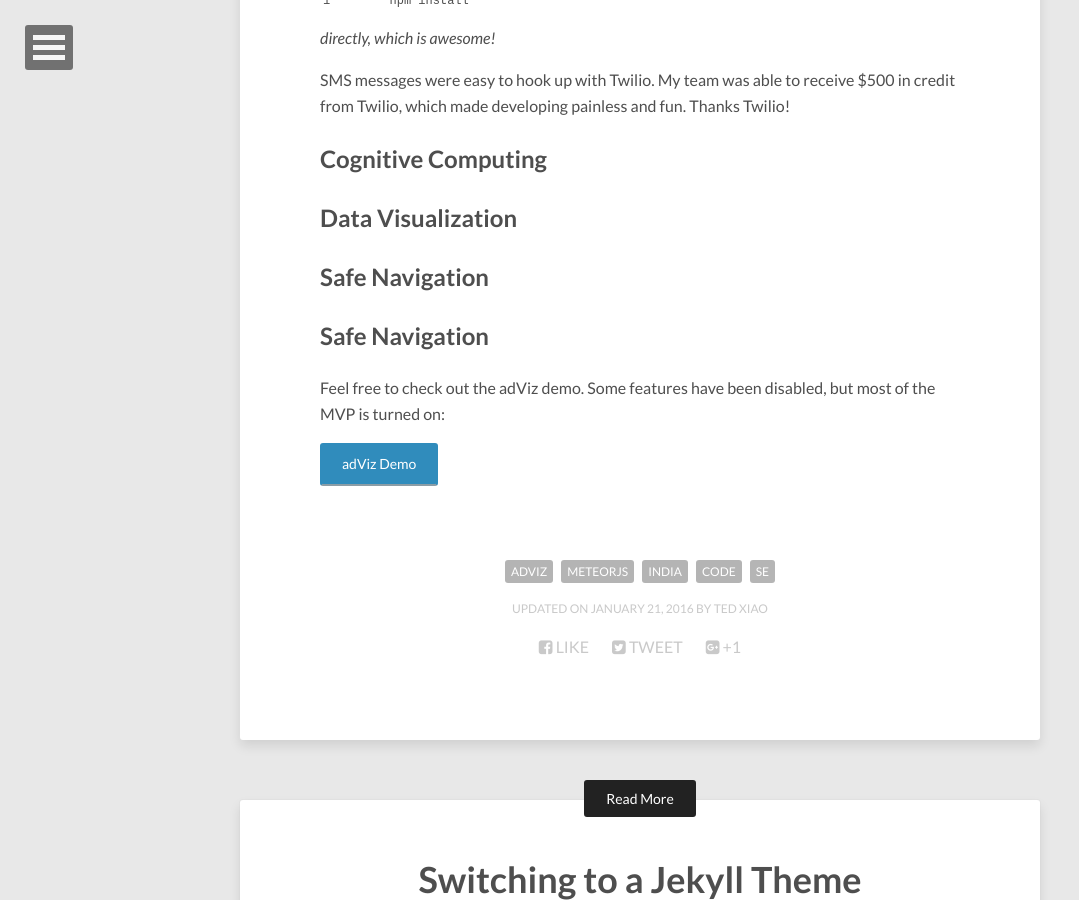
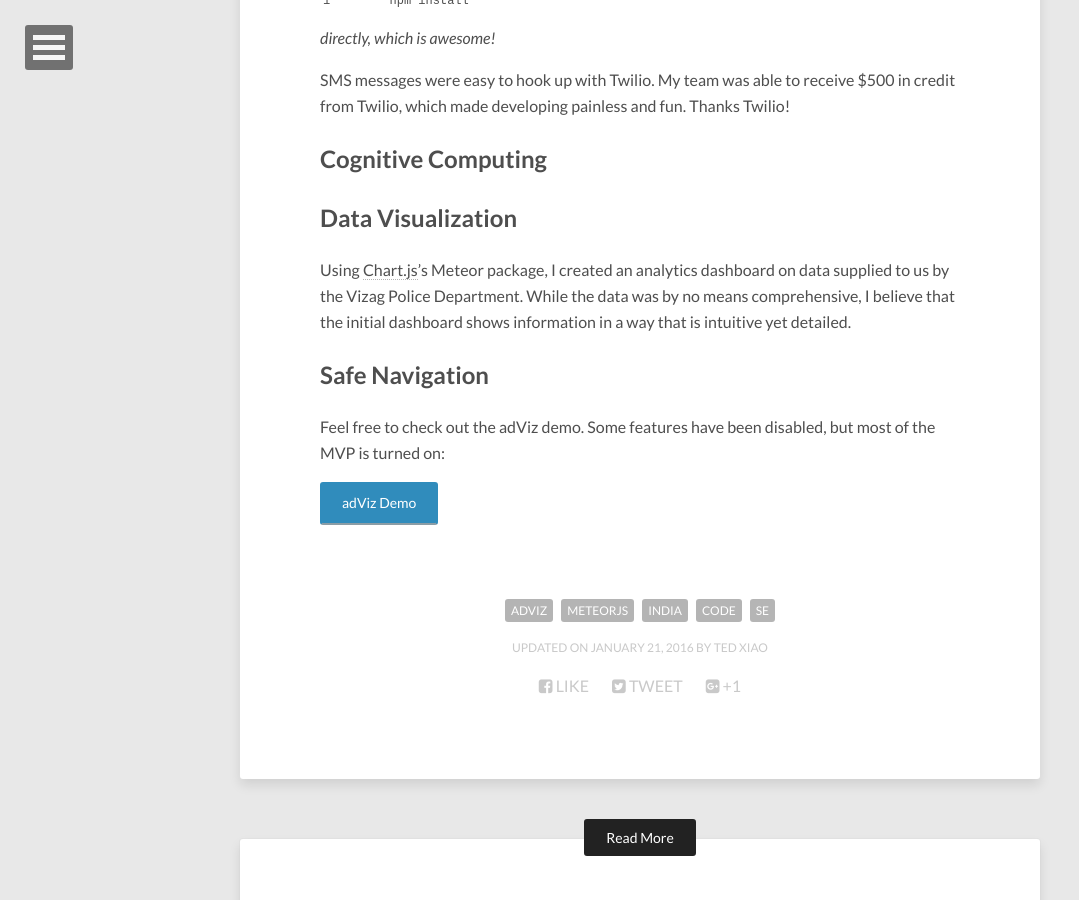
Before and after one commit to txizzle/blog, a Jekyll site: the page built from _posts/2016-01-20-Adviz-Part-2.md, in a window 1280 px wide and 900 px high, scrolled down 1834 px. Shown: the whole window, without its empty margins (0-1079 px from the left). Built offline with Jekyll 4.4.1, drawn with Linux system fonts in a browser that asks for light colours; nearby versions of some CDN libraries; some of the changed text lies outside the part shown.

Commit message:
Latest build.

```diff
--- a/_posts/2016-01-20-Adviz-Part-2.md
+++ b/_posts/2016-01-20-Adviz-Part-2.md
@@ -45,10 +45,10 @@ SMS messages were easy to hook up with Twilio. My team was able to receive $500
 ## Cognitive Computing
 
 ## Data Visualization
+Using [Chart.js]'s Meteor package, I created an analytics dashboard on data supplied to us by the Vizag Police Department. While the data was by no means comprehensive, I believe that the initial dashboard shows information in a way that is intuitive yet detailed.
 
 ## Safe Navigation
 
-## Safe Navigation
 
 
 
```
Also changed, not shown: favicon.png (deleted), images/ss_trends.png (added).
